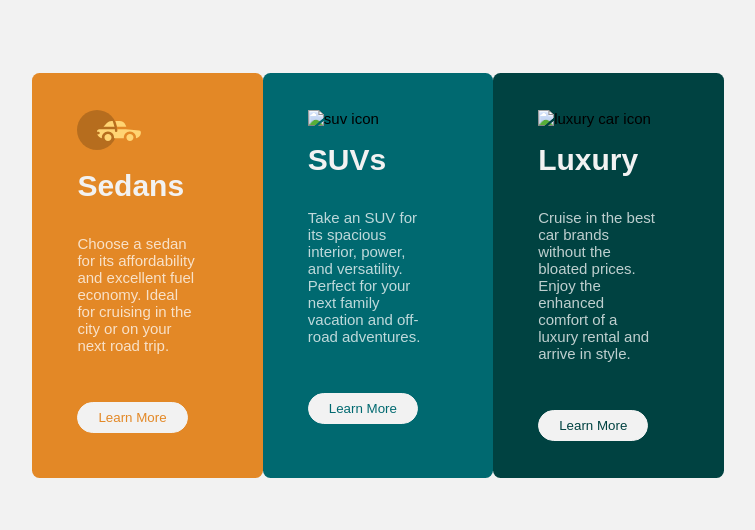
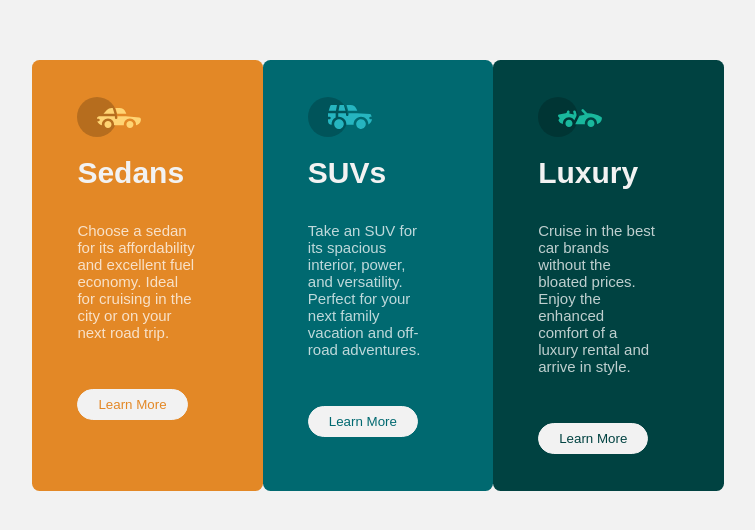
Before and after one commit to Kinglizzy/3-column-preview-card-component, a plain HTML site: page index.html in a window 1280 px wide. Shown: the part 162-692 px from the top of the page, without its empty margins (262-1017 px from the left). Drawn offline with Linux system fonts and the light colour scheme; the site is published under a folder, as on GitHub Pages, so addresses that start at the root find nothing; a web font is replaced by a local one.

Commit message:
Update index.html
corrected image path

```diff
--- a/index.html
+++ b/index.html
@@ -27,7 +27,7 @@
     </div>
 
     <div class="flex flex2">
-      <img src="/images/icon-suvs.svg" alt="suv icon">
+      <img src="./images/icon-suvs.svg" alt="suv icon">
       <h1>SUVs</h1>
       <p>Take an SUV for its spacious interior, power, and versatility. Perfect for your next family vacation
         and off-road adventures.</p>
@@ -35,7 +35,7 @@
     </div>
 
     <div class="flex flex3">
-      <img src="/images/icon-luxury.svg" alt="luxury car icon">
+      <img src="./images/icon-luxury.svg" alt="luxury car icon">
       <h1>Luxury</h1>
       <p>Cruise in the best car brands without the bloated prices. Enjoy the enhanced comfort of a luxury
         rental and arrive in style.</p>
```
